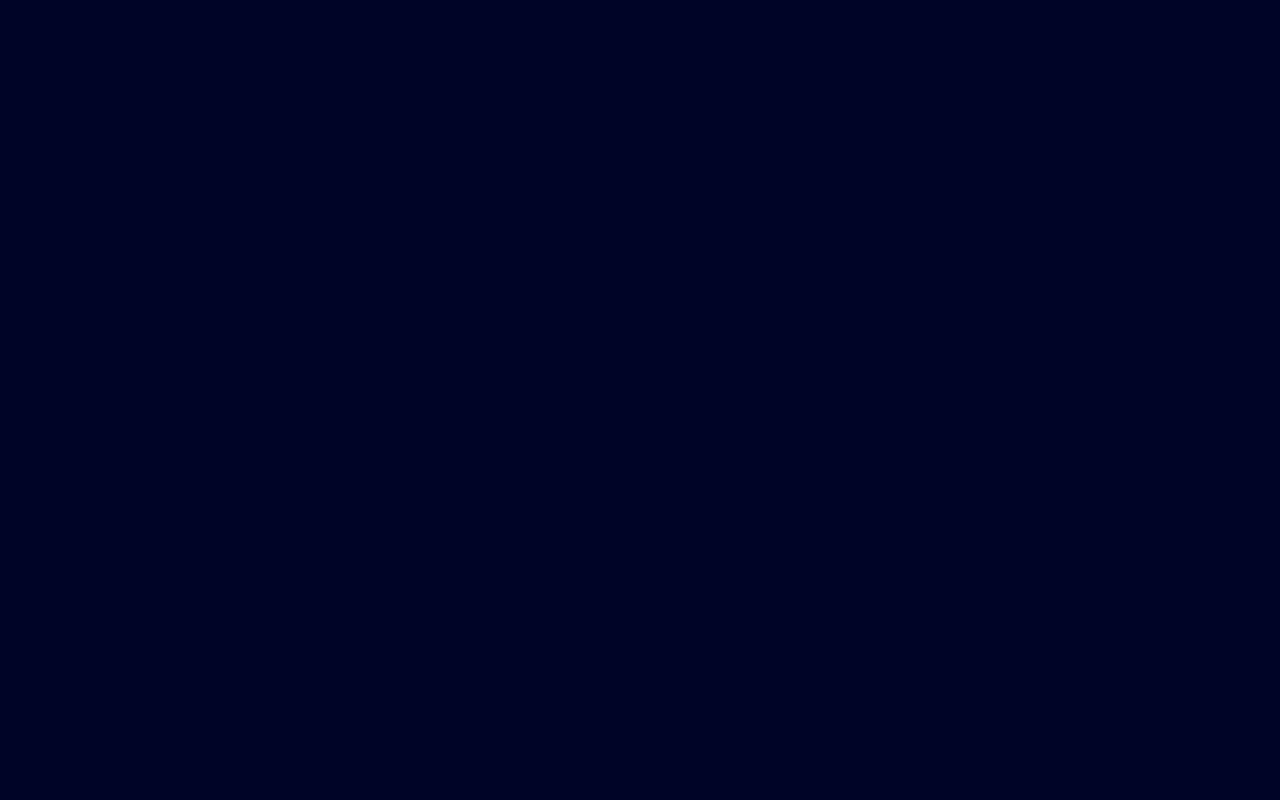
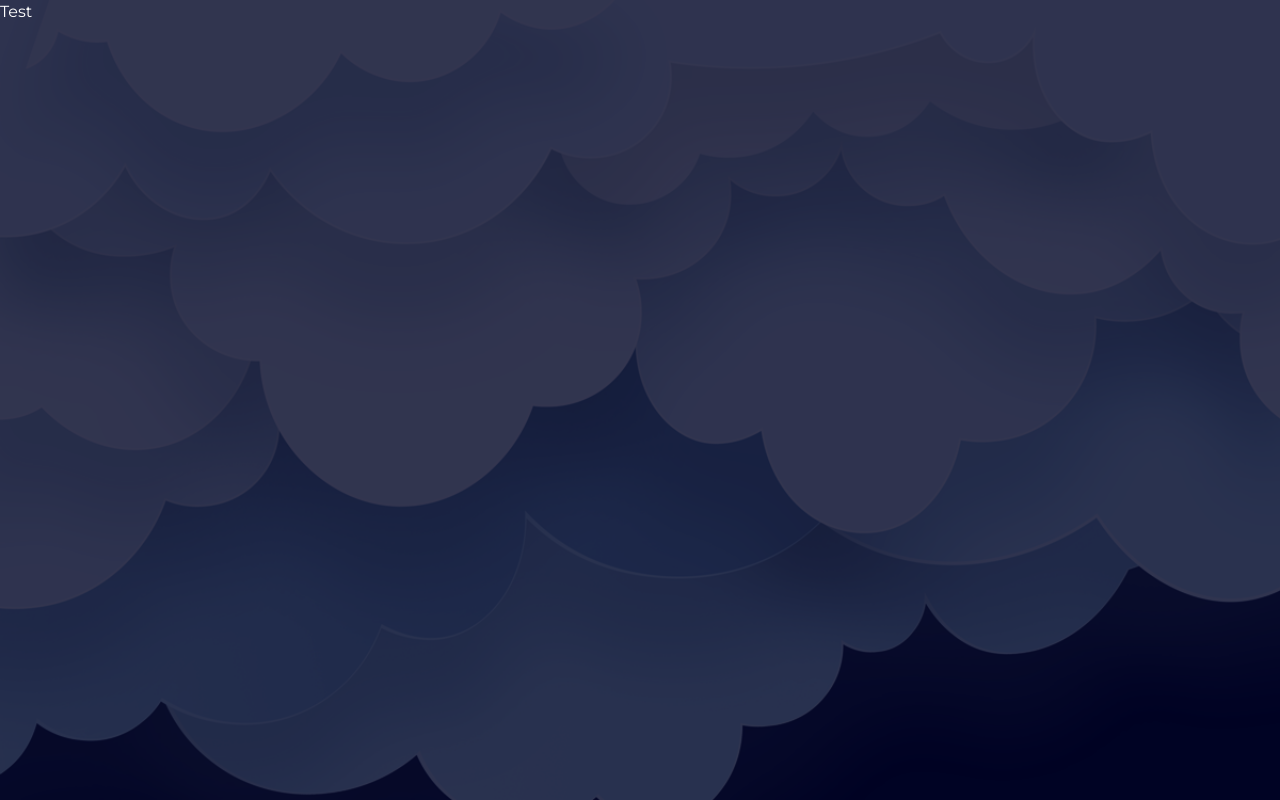
Before and after one commit to Enoti4Ka44/React-Weather-App, a React (Vite) app: page / in a window 1280 px wide. Built offline with nearby package versions, Linux system fonts and the light colour scheme.

Commit message:
style: add background image of clouds

```diff
--- a/src/App.jsx
+++ b/src/App.jsx
@@ -1,9 +1,12 @@
+import { Typography } from "@mui/material";
 import { ThemeContextProvider } from "./context/ThemeContext";
 
 function App() {
   return (
     <>
-      <ThemeContextProvider></ThemeContextProvider>
+      <ThemeContextProvider>
+        <Typography>Test</Typography>
+      </ThemeContextProvider>
     </>
   );
 }
--- a/src/index.css
+++ b/src/index.css
@@ -0,0 +1,21 @@
+body {
+  position: relative;
+  min-height: 100vh;
+  margin: 0;
+  overflow-x: hidden;
+}
+
+body::before {
+  content: "";
+  position: fixed;
+  top: 0;
+  left: 0;
+  width: 100%;
+  height: 100%;
+  background-image: url("./assets/backgrounds/background-clouds.png");
+  background-size: cover;
+  background-repeat: no-repeat;
+
+  opacity: 0.2;
+  z-index: -1;
+}
```
Also changed, not shown: src/assets/backgrounds/background-clouds.png (added).
